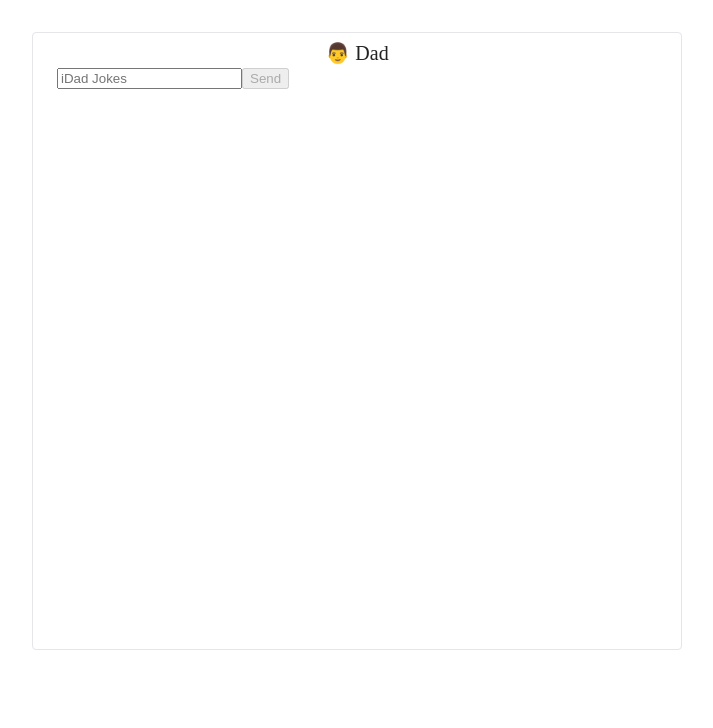
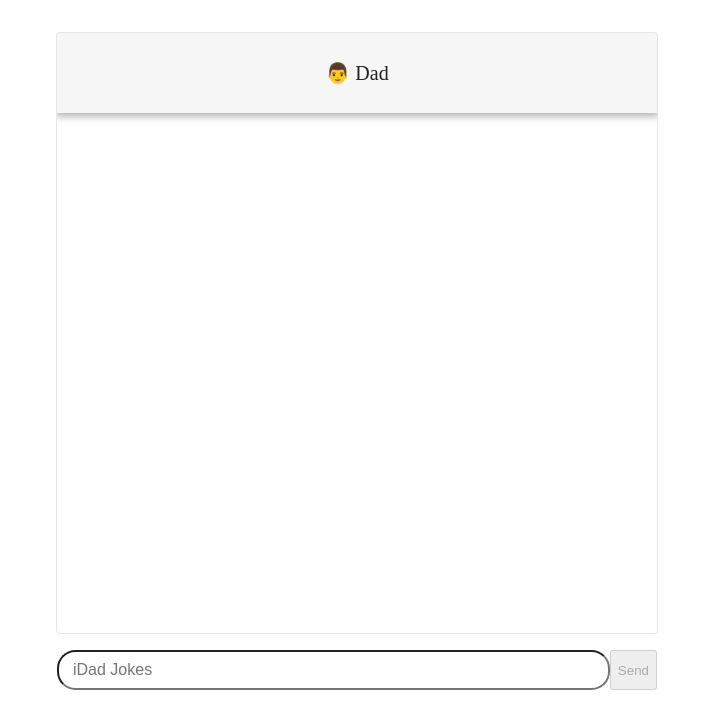
Before and after one commit to thisisharrison/ijokemessage, a React (Create React App) app: page / in a window 1280 px wide. Shown: the top 728 px of the page, without its empty margins (283-996 px from the left). Built offline with nearby package versions, Linux system fonts and the light colour scheme; a web font is replaced by a local one.

Commit message:
Styling header and form

```diff
--- a/src/components/Chatroom.js
+++ b/src/components/Chatroom.js
@@ -79,11 +79,13 @@ const Chatroom = () => {
   window.fetchDadJokes = fetchDadJokes
 
   return (
-    <div className="imessage">
-      <Header />
-      <MessageDisplay messages={data} status={status} error={error} />
+    <>
+      <div className="imessage-container">
+        <Header />
+        <MessageDisplay messages={data} status={status} error={error} />
+      </div>
       <MessageForm reply={reply} onSubmit={handleSubmit} />
-    </div>
+    </>
   )
 }
 
--- a/src/components/MessageDisplay.js
+++ b/src/components/MessageDisplay.js
@@ -3,7 +3,7 @@ import Loader from './Loader'
 
 const MessageDisplay = ({messages, status, error}) => {
   return (
-    <>
+    <div className="imessage">
       {messages.map(message => (
         <p className={message.className} key={message.id}>
           {message.joke}
@@ -15,7 +15,7 @@ const MessageDisplay = ({messages, status, error}) => {
         </div>
       ) : null}
       {status === 'REJECTED' ? <div role="alert">{error.error}</div> : null}
-    </>
+    </div>
   )
 }
 
--- a/src/components/MessageForm.js
+++ b/src/components/MessageForm.js
@@ -27,7 +27,7 @@ const MessageForm = ({reply = '', onSubmit}) => {
 
   return (
     <>
-      <form onSubmit={handleSubmit}>
+      <form onSubmit={handleSubmit} className="message-form" autoComplete="off">
         <input
           value={message}
           onChange={handleChange}
--- a/src/index.scss
+++ b/src/index.scss
@@ -2,19 +2,22 @@
 // https://codepen.io/AllThingsSmitty/pen/jommGQ
 // by Matt Smith
 
-.imessage {
+.imessage-container {
   background-color: #fff;
   border: 1px solid #e5e5ea;
   border-radius: 0.25rem;
+  max-width: 600px;
+  height: 600px;
+  overflow-y: scroll;
+  margin: 2rem auto 1rem;
+  font-family: 'SanFrancisco';
+  font-size: 1.25rem;
+}
+
+.imessage {
   display: flex;
   flex-direction: column;
-  font-family: 'SanFrancisco';
-  font-size: 1.25rem;
-  margin: 2rem auto 1rem;
-  max-width: 600px;
   padding: 0.5rem 1.5rem;
-  height: 600px;
-  overflow-y: scroll;
 }
 
 .imessage p,
@@ -173,6 +176,15 @@ h2 {
   width: 100%;
   color: #222;
   text-align: center;
+  position: sticky;
+  top: 0;
+  display: grid;
+  place-items: center;
+  height: 80px;
+  z-index: 3000;
+  background-color: #f6f6f6;
+  width: 100%;
+  box-shadow: 0 0.1rem 0.5rem 0.1rem rgb(173, 173, 173);
 }
 
 div[role='alert'] {
@@ -181,3 +193,22 @@ div[role='alert'] {
   background-color: transparent;
   text-align: center;
 }
+
+.message-form {
+  display: flex;
+  flex-direction: row;
+  font-family: 'SanFrancisco';
+  font-size: 1.25rem;
+  margin: auto;
+  max-width: 600px;
+  input {
+    background-color: transparent;
+    box-shadow: none;
+    flex-grow: 2;
+    border-radius: 1.15rem;
+    line-height: 1.25;
+    padding: 0.5rem 0.875rem;
+    background-color: white;
+    font-size: 1rem;
+  }
+}
```
